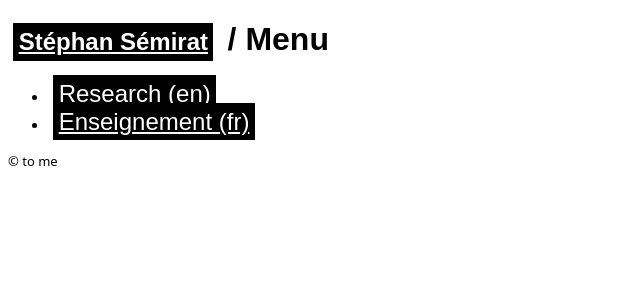
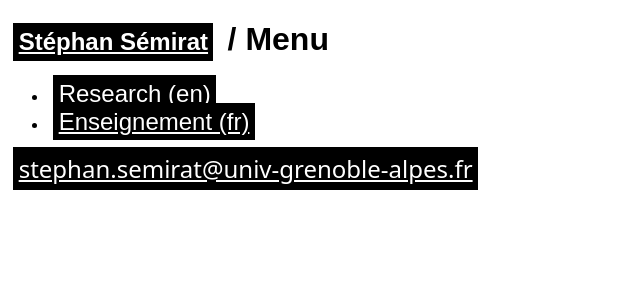
Before and after one commit to ssemirat/ssemirat.github.io, a Jekyll site: the page built from index.md, in a window 1280 px wide. Shown: the top 300 px of the page, without its empty margins (0-640 px from the left). Built offline with Jekyll 4.4.1, drawn with Linux system fonts in a browser that asks for light colours; our own code applies the rules of GitHub Pages for plain Markdown files.

Commit message:
Update default.html

```diff
--- a/_layouts/default.html
+++ b/_layouts/default.html
@@ -2,7 +2,7 @@
 <html lang="en">
   <head>
     <meta charset="utf-8">
-    <title>St&eacute;phan S&eacute;mirat / {{ page.title }}</title>
+    <title>St&eacute;phan S&eacute;mirat/{{ page.title }}</title>
     <link rel="stylesheet" href="../style.css">
   </head>
   <body>
@@ -11,7 +11,7 @@
       {{ content }}
     </div>
     <div id="footer">
-      &copy; to me
+      <a href="mailto:stephan.semirat@univ-grenoble-alpes.fr">stephan.semirat@univ-grenoble-alpes.fr</a>
     </div>
   </body>
 </html>
```
